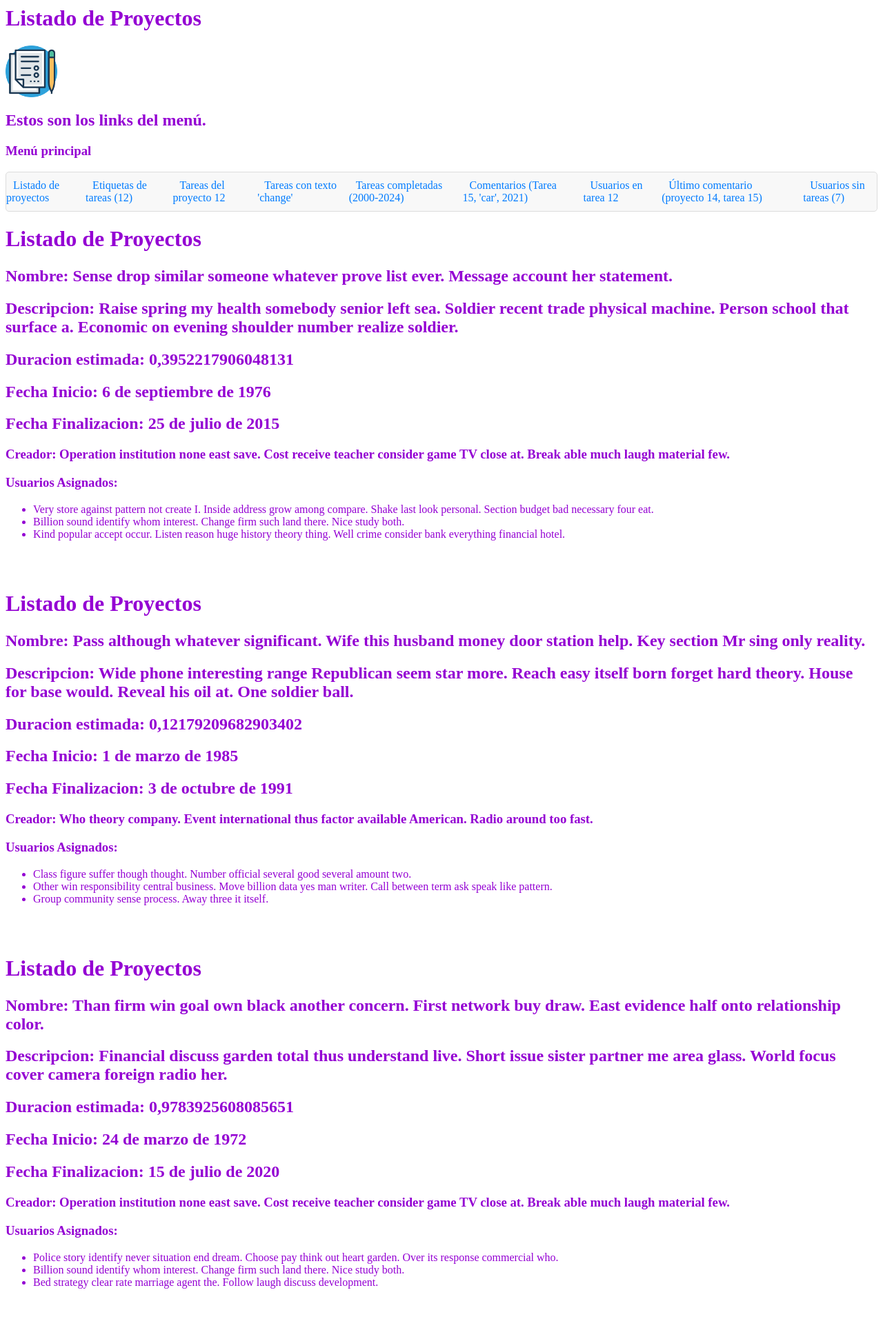
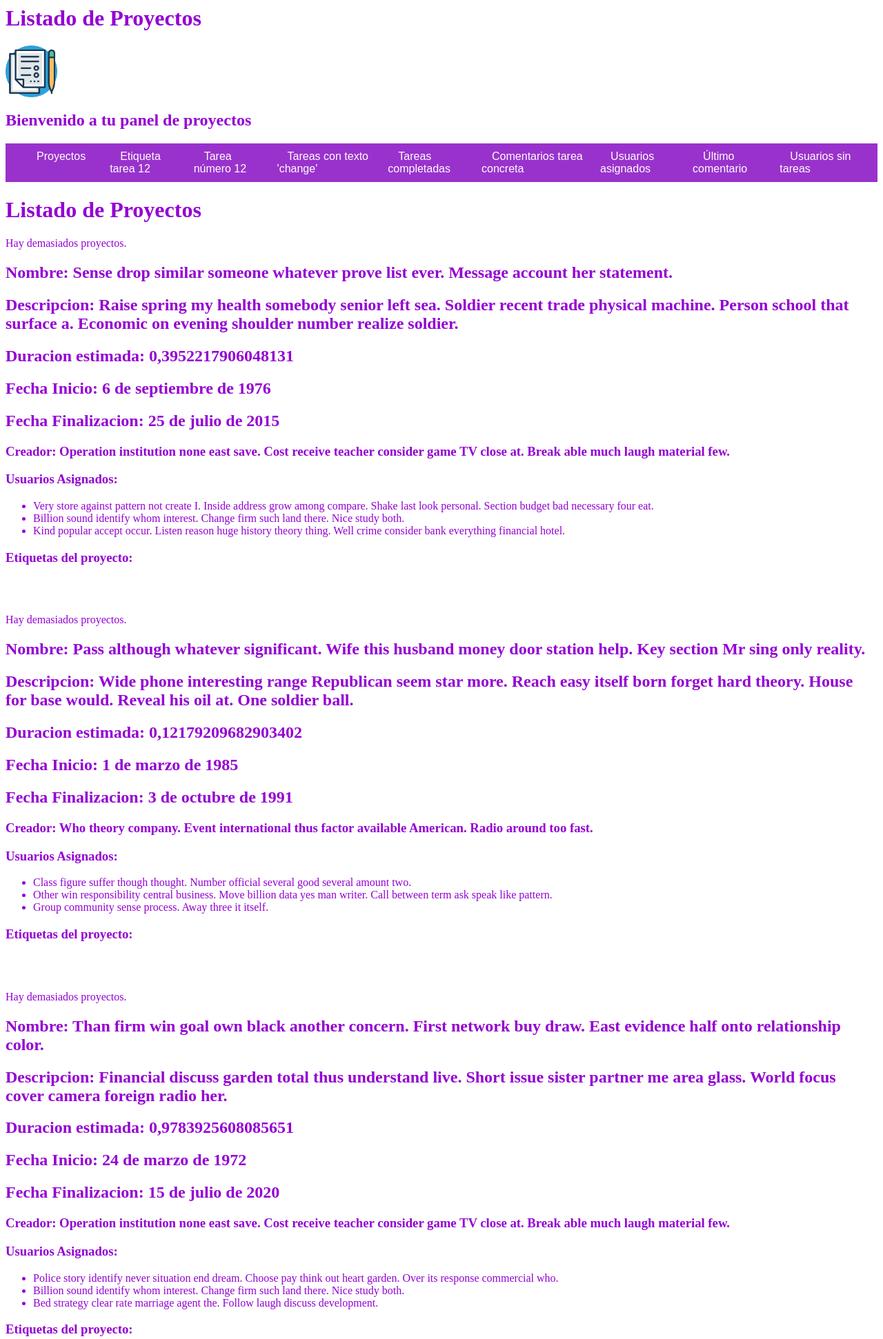
Before and after one commit to Joaquin-DAW/Tarea-Creacion-de-URls-Vistas-y-QuerySet, a Django app: page /proyectos/listar in a window 1280 px wide. Shown: the top 1942 px of the page at 69% size. Run offline with Django 5.2, Linux system fonts and the light colour scheme; data comes from the database, SQL or seed files in the repository.

Commit message:
Actualziacion

```diff
--- a/GestionTareas/static/css/style.css
+++ b/GestionTareas/static/css/style.css
@@ -2,36 +2,51 @@
     color:darkviolet;
 }
 
+/* Estilo del menú horizontal */
 .menu-horizontal {
     display: flex;
-    justify-content: center;
-    background-color: #f8f8f8;
-    padding: 10px 0;
-    border: 1px solid #ddd;
-    border-radius: 5px;
+    align-items: center;
+    background-color:darkorchid;
+    padding: 10px 20px;
+    font-family: Arial, sans-serif;
 }
 
-.menu-horizontal ul {
-    list-style: none;
+/* Logo */
+.logo {
+    flex-shrink: 0;
+    margin-right: 20px;
+}
+
+.logo-img {
+    height: 50px;
+    width: auto;
+    cursor: pointer;
+}
+
+/* Lista de elementos del menú */
+.menu-items {
+    list-style-type: none;
     display: flex;
-    gap: 15px; /* Espacio entre enlaces */
     margin: 0;
     padding: 0;
+    flex-grow: 1;
+    justify-content: space-between;
 }
 
-.menu-horizontal li {
-    display: inline;
+/* Elementos individuales del menú */
+.menu-items li {
+    margin: 0 10px;
 }
 
-.menu-horizontal a {
+.menu-items a {
     text-decoration: none;
-    color: #007bff;
-    padding: 5px 10px;
-    border-radius: 3px;
-    transition: background-color 0.3s ease, color 0.3s ease;
+    color: white;
+    padding: 8px 15px;
+    border-radius: 5px;
+    transition: background-color 0.3s, color 0.3s;
 }
 
-.menu-horizontal a:hover {
-    background-color: #007bff;
+.menu-items a:hover {
+    background-color:purple;
     color: #fff;
 }
--- a/GestionTareas/templates/estructura/menu.html
+++ b/GestionTareas/templates/estructura/menu.html
@@ -1,19 +1,19 @@
 {% load static %}
 <link rel="stylesheet" href="{% static 'css/style.css' %}">
-<h2>Estos son los links del menú.</h2>
+<h2>Bienvenido a tu panel de proyectos</h2>
 
-<h3>Menú principal</h3>
+<!-- Menú principal -->
 <nav class="menu-horizontal">
-    <ul>
-        <li><a href="{% url 'lista_proyectos' %}">Listado de proyectos</a></li>
-        <li><a href="{% url 'lista_etiquetas_tareas_proyecto' 12 %}">Etiquetas de tareas (12)</a></li>
-        <li><a href="{% url 'lista_tarea_asignada' 12 %}">Tareas del proyecto 12</a></li>
+    <ul class="menu-items">
+        <li><a href="{% url 'lista_proyectos' %}">Proyectos</a></li>
+        <li><a href="{% url 'lista_etiquetas_tareas_proyecto' 12 %}">Etiqueta tarea 12</a></li>
+        <li><a href="{% url 'lista_tarea_asignada' 12 %}">Tarea número 12</a></li>
         <li><a href="{% url 'lista_tarea_texto' 'change' %}">Tareas con texto 'change'</a></li>
-        <li><a href="{% url 'lista_tareas_completadas' 2000 2024 %}">Tareas completadas (2000-2024)</a></li>
-        <li><a href="{% url 'comentarios_tarea' 15 'car' 2021 %}">Comentarios (Tarea 15, 'car', 2021)</a></li>
-        <li><a href="{% url 'lista_usuarios_asignados' 12 %}">Usuarios en tarea 12</a></li>
-        <li><a href="{% url 'ultimo_comentario_usuario' 14 15 %}">Último comentario (proyecto 14, tarea 15)</a></li>
-        <li><a href="{% url 'lista_usuarios_no_asignados' 7 %}">Usuarios sin tareas (7)</a></li>
+        <li><a href="{% url 'lista_tareas_completadas' 2000 2024 %}">Tareas completadas</a></li>
+        <li><a href="{% url 'comentarios_tarea' 15 'Especially' 2021 %}">Comentarios tarea concreta</a></li>
+        <li><a href="{% url 'lista_usuarios_asignados' 12 %}">Usuarios asignados</a></li>
+        <li><a href="{% url 'ultimo_comentario_usuario' 14 15 %}">Último comentario</a></li>
+        <li><a href="{% url 'lista_usuarios_no_asignados' 7 %}">Usuarios sin tareas</a></li>
     </ul>
 </nav>
 
--- a/GestionTareas/templates/proyecto/lista.html
+++ b/GestionTareas/templates/proyecto/lista.html
@@ -1,31 +1,18 @@
 {% extends "principal.html" %}
 
-{% load static %}
-
 {% block contenido %}
-    {% for proyecto in proyectos_mostrar %}
 
     {% block cabecera %}
         <h1>Listado de Proyectos</h1>
     {% endblock %}
 
-    <div>
-        <h2>Nombre: {{ proyecto.nombre }} </h2>
-        <h2>Descripcion: {{ proyecto.descripcion }} </h2>
-        <h2>Duracion estimada: {{ proyecto.duracion_estimada }} </h2>
-        <h2>Fecha Inicio: {{ proyecto.fecha_inicio }} </h2>
-        <h2>Fecha Finalizacion: {{ proyecto.fecha_finalizacion }} </h2>
+    {% for proyecto in proyectos_mostrar %}
 
-        <h3>Creador: {{ proyecto.creador.nombre }} </h3>
+    {% if proyectos_mostrar|length >= 15 %}
+        <p>Hay demasiados proyectos.</p>
+    {% endif %}
 
-        <h3>Usuarios Asignados:</h3>
-        <ul>
-            {% for usuario in proyecto.usuarios_asignados.all %}
-                <li>{{ usuario.nombre }} </li>
-            {% endfor %}
-        </ul>
-        <br><br>
-    </div>
+        {% include 'proyecto/proyecto.html' %}
 
     {% empty %}
             <h1>Lo sentimos pero no hay proyectos</h1>
--- a/GestionTareas/templates/proyecto/lista_etiquetas_proyecto.html
+++ b/GestionTareas/templates/proyecto/lista_etiquetas_proyecto.html
@@ -5,8 +5,5 @@
         {% block cabecera %}
             <h1>Etiquetas de las tareas del Proyecto: {{ proyecto.nombre }}</h1>
         {% endblock %}
-
-            {% for etiqueta in etiquetas %}
-                <li>{{ etiqueta.nombre }}</li>
-            {% endfor %}
+            {% include 'proyecto/proyecto.html' %}
     {% endblock %}
--- /dev/null
+++ b/GestionTareas/templates/proyecto/proyecto.html
@@ -0,0 +1,23 @@
+<div>
+    <h2>Nombre: {{ proyecto.nombre }} </h2>
+    <h2>Descripcion: {{ proyecto.descripcion }} </h2>
+    <h2>Duracion estimada: {{ proyecto.duracion_estimada }} </h2>
+    <h2>Fecha Inicio: {{ proyecto.fecha_inicio }} </h2>
+    <h2>Fecha Finalizacion: {{ proyecto.fecha_finalizacion }} </h2>
+
+    <h3>Creador: {{ proyecto.creador.nombre }} </h3>
+
+    <h3>Usuarios Asignados:</h3>
+    <ul>
+        {% for usuario in proyecto.usuarios_asignados.all %}
+            <li>{{ usuario.nombre }} </li>
+        {% endfor %}
+    </ul>
+    <h3>Etiquetas del proyecto:</h3>
+    <ul>
+    {% for etiqueta in etiquetas %}
+                <h3>Nombre etiqueta: {{ etiqueta.nombre }} </h3>
+            {% endfor %}
+    </ul>
+    <br><br>
+</div>
--- a/GestionTareas/templates/tarea/lista.html
+++ b/GestionTareas/templates/tarea/lista.html
@@ -4,7 +4,13 @@
     {% block cabecera %}
     <h1>Listado de Tareas para el Proyecto 12: {{ proyecto.nombre }}</h1>
     {% endblock %}
+        {% if tareas_mostrar %}
+        <ul>
         {% for tarea in tareas_mostrar %}
             {% include 'tarea/tarea.html' %}
         {% endfor %}
+        </ul>
+        {% else %}
+            <p>No hay tareas asignadas a este proyecto.</p>
+        {% endif %}
 {% endblock %}
--- a/GestionTareas/templates/usuario/ultimo_comentario.html
+++ b/GestionTareas/templates/usuario/ultimo_comentario.html
@@ -5,7 +5,9 @@
     <h1>Último comentario de la tarea: {{ tarea.titulo }}</h1>
     {% endblock %}
 
-    <p><strong>Autor:</strong> {{ ultimo_comentario.autor.nombre }}</p>
+    <ul>
+        {% include "usuario/usuario.html" with usuario=ultimo_comentario.autor %}
+    </ul>
     <p><strong>Comentario:</strong> {{ ultimo_comentario.contenido }}</p>
     <p><strong>Fecha:</strong> {{ ultimo_comentario.fecha_comentario }}</p>
 
--- a/GestionTareas/templates/usuario/usuarios_no_asignados.html
+++ b/GestionTareas/templates/usuario/usuarios_no_asignados.html
@@ -6,7 +6,7 @@
     {% endblock %}
         <ol>
             {% for usuario in usuarios_no_asignados %}
-                <li>{{ usuario.nombre }} ({{ usuario.email }})</li>
+                {% include "usuario/usuario.html" with usuario=usuario %}
             {% endfor %}
         </ol>
 {% endblock %}
```
Also changed, not shown: GestionTareas/templates/tarea/lista_completadas.html (+1 -6 lines), GestionTareas/templates/usuario/lista.html (+1 -7 lines), GestionTareas/templates/usuario/usuario.html (added, +12 -0 lines). Lines whose indentation alone changed are shown as unchanged.
